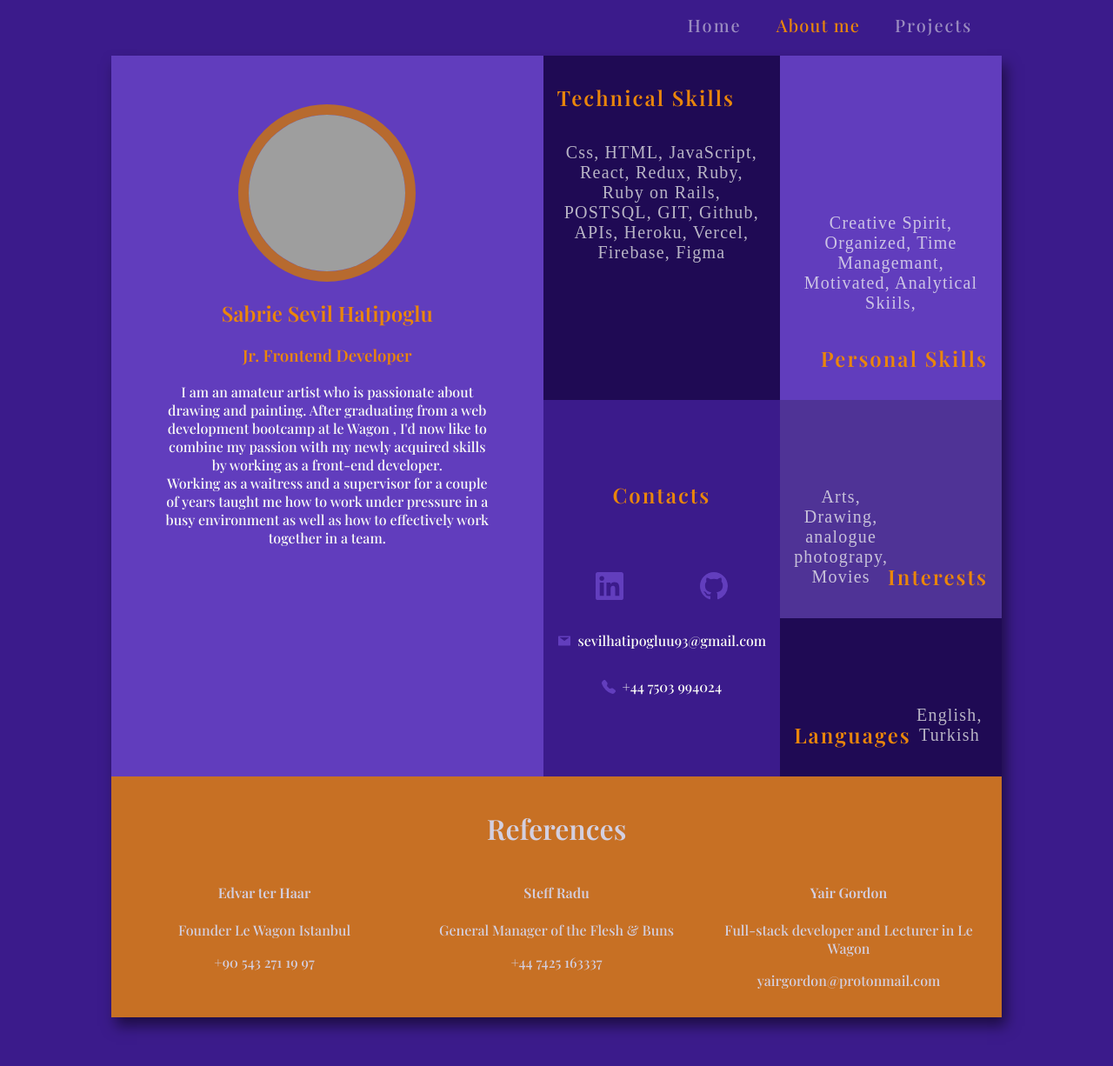
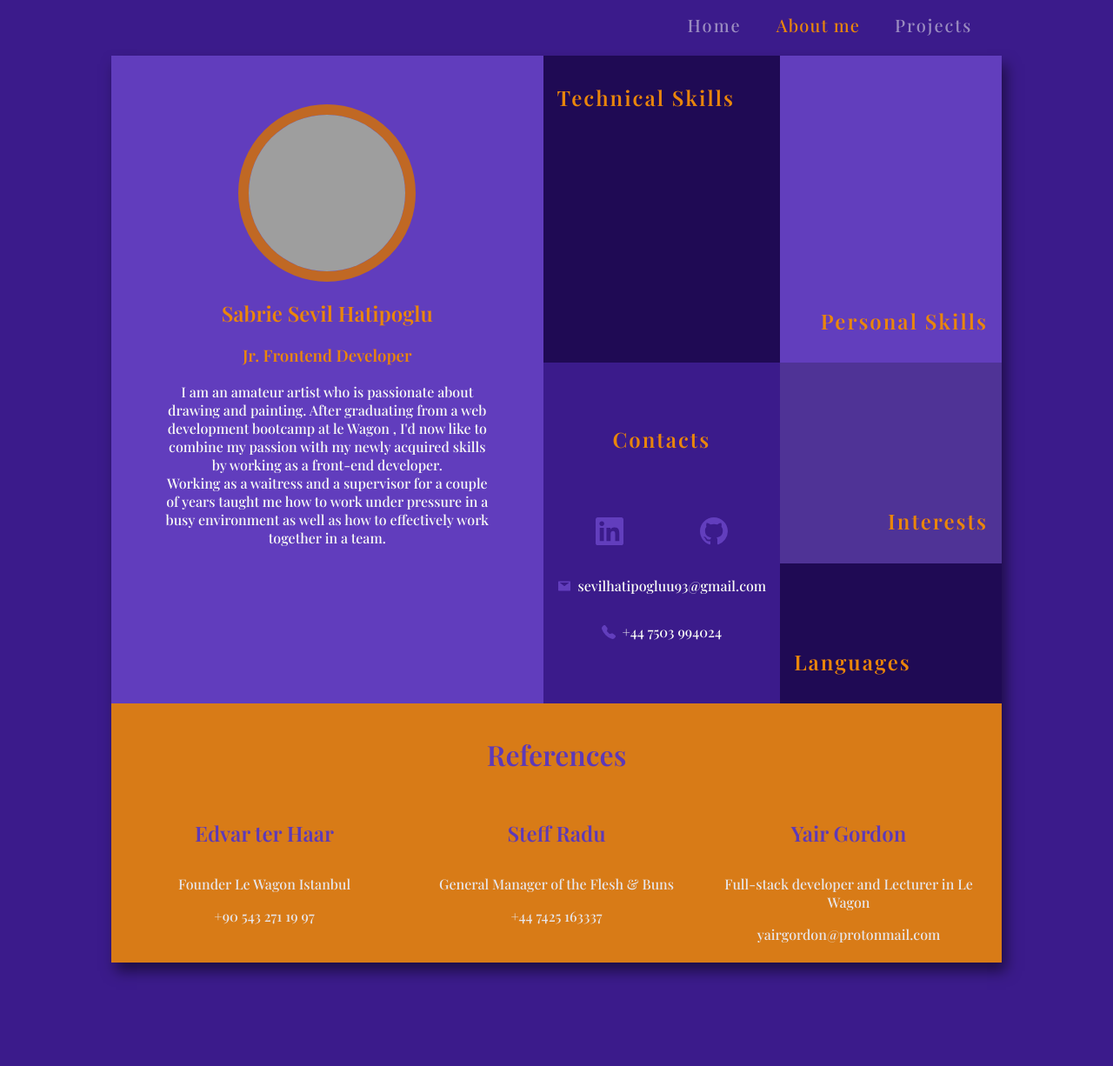
Before and after one commit to Sevil-h/react-portfolio, a React (Create React App) app: page /aboutme in a window 1280 px wide. Shown: the top 1226 px of the page at 87% size. After the commit the page ends 1171 px from the top, so only its background shows below. Built offline with nearby package versions, Linux system fonts and the light colour scheme; grey boxes are pictures that could not be loaded.

Commit message:
added about me page

```diff
--- a/src/components/AbouMe/Contacts.module.css
+++ b/src/components/AbouMe/Contacts.module.css
@@ -41,11 +41,6 @@
 	color: #ea860b;
 	font-size: 24px;
 	letter-spacing: 2px;
-	transition: all 0.4s ease-in-out;
-}
-.title:hover {
-	letter-spacing: 1.2px;
-	opacity: 0.7;
 }
 
 a {
@@ -56,3 +51,12 @@ a {
 span {
 	margin-left: 0.5rem;
 }
+
+@keyframes scaleAnimation {
+	0% {
+		transform: scale(0);
+	}
+	100% {
+		transform: scale(1);
+	}
+}
--- a/src/components/AbouMe/Profile.module.css
+++ b/src/components/AbouMe/Profile.module.css
@@ -10,7 +10,7 @@
 	width: 180px;
 	height: 180px;
 	border-radius: 50%;
-	filter: grayscale(0.3);
+	filter: grayscale(0.2);
 	border: 12px solid #d36510;
 }
 
@@ -29,4 +29,6 @@
 .descriiption {
 	font-family: "Monseratt";
 	font-size: 24px;
+	letter-spacing: 1.2px;
+	line-height: 1.2px;
 }
--- a/src/components/AbouMe/Reference.module.css
+++ b/src/components/AbouMe/Reference.module.css
@@ -1,8 +1,14 @@
 .container {
+	display: flex;
+	flex-direction: column;
+	justify-content: center;
+	align-items: center;
 	padding: 1rem;
 }
 
 h1 {
+	font-size: 32px;
+	color: hsl(257, 51%, 49%);
 	text-align: center;
 }
 
@@ -13,10 +19,15 @@ h1 {
 }
 
 .card {
+	height: 180px;
 	text-align: center;
 }
 
 h4 {
+	color: hsl(257, 51%, 49%);
+	font-size: 24px;
+	font-family: inherit;
+	font-weight: bolder;
 }
 
 p {
--- a/src/components/Banner/banner.module.css
+++ b/src/components/Banner/banner.module.css
@@ -109,6 +109,7 @@
 .title {
 	z-index: 1;
 	font-size: 40px;
+	color: #fafdf6;
 }
 .subtitle {
 	font-size: 24px;
--- a/src/components/UI/Grid.js
+++ b/src/components/UI/Grid.js
@@ -1,11 +1,9 @@
-import React, { useState } from "react";
 import classes from "./Grid.module.css";
 import Profile from "../AbouMe/Profile";
 import Contacts from "../AbouMe/Contacts";
 import Reference from "../AbouMe/Reference";
 
 const Grid = () => {
-	const [isShow, setIsShow] = useState(false);
 	return (
 		<div className={classes.wrapper}>
 			<div className={classes.container}>
--- a/src/components/UI/Grid.module.css
+++ b/src/components/UI/Grid.module.css
@@ -1,7 +1,7 @@
 .wrapper {
 	display: grid;
-	grid-template-rows: 3fr 0.5fr;
-	margin: 2rem auto;
+	grid-template-rows: 2.5fr 0.8fr;
+	margin: auto;
 	box-shadow: 5px 10px 15px rgba(0, 0, 0, 0.5);
 }
 
@@ -27,6 +27,12 @@
 	flex-direction: column;
 	align-items: flex-start;
 	padding: 1rem;
+	cursor: pointer;
+	animation: scaleAnimation 0.8s ease-in-out alternate;
+}
+
+.techSkills:hover .text {
+	opacity: 0.7;
 }
 
 .personalSkills {
@@ -35,7 +41,15 @@
 	justify-content: flex-end;
 	align-items: flex-end;
 	padding: 1rem;
+	cursor: pointer;
+	background-color: #623ebd;
+	animation: scaleAnimation 0.8s ease-in-out alternate;
 }
+
+.personalSkills:hover .text {
+	opacity: 0.7;
+}
+
 .smallCards {
 	display: grid;
 	grid-template-columns: repeat(1, 1fr);
@@ -47,13 +61,26 @@
 	justify-content: flex-end;
 	align-items: flex-end;
 	padding: 1rem;
+	cursor: pointer;
+	animation: scaleAnimation 1.6s ease-in-out alternate;
 }
+
+.interests:hover .text {
+	opacity: 0.7;
+}
+
 .languages {
 	background-color: #1f0a54;
 	display: flex;
 	justify-content: flex-start;
 	align-items: flex-end;
 	padding: 1rem;
+	cursor: pointer;
+	animation: scaleAnimation 1.4s ease-in-out alternate;
+}
+
+.languages:hover .text {
+	opacity: 0.7;
 }
 
 .socials {
@@ -63,17 +90,13 @@
 	justify-content: center;
 	align-items: center;
 	padding: 1rem;
+	cursor: pointer;
+	animation: scaleAnimation 1s ease-in-out alternate;
 }
 .title {
 	color: #ea860b;
 	font-size: 24px;
 	letter-spacing: 2px;
-	transition: all 0.4s ease;
-}
-
-.title:hover {
-	letter-spacing: 1.2px;
-	opacity: 0.7;
 }
 
 .text {
@@ -82,9 +105,20 @@
 	font-size: 20px;
 	opacity: 0.7;
 	font-family: "Monseratt";
+	opacity: 0;
+	transition: all 0.5s ease-out;
 }
 
 .footer {
 	background-color: #ea860b;
-	opacity: 0.8;
+	opacity: 0.9;
 }
+
+@keyframes scaleAnimation {
+	0% {
+		transform: scale(0);
+	}
+	100% {
+		transform: scale(1);
+	}
+}
```
